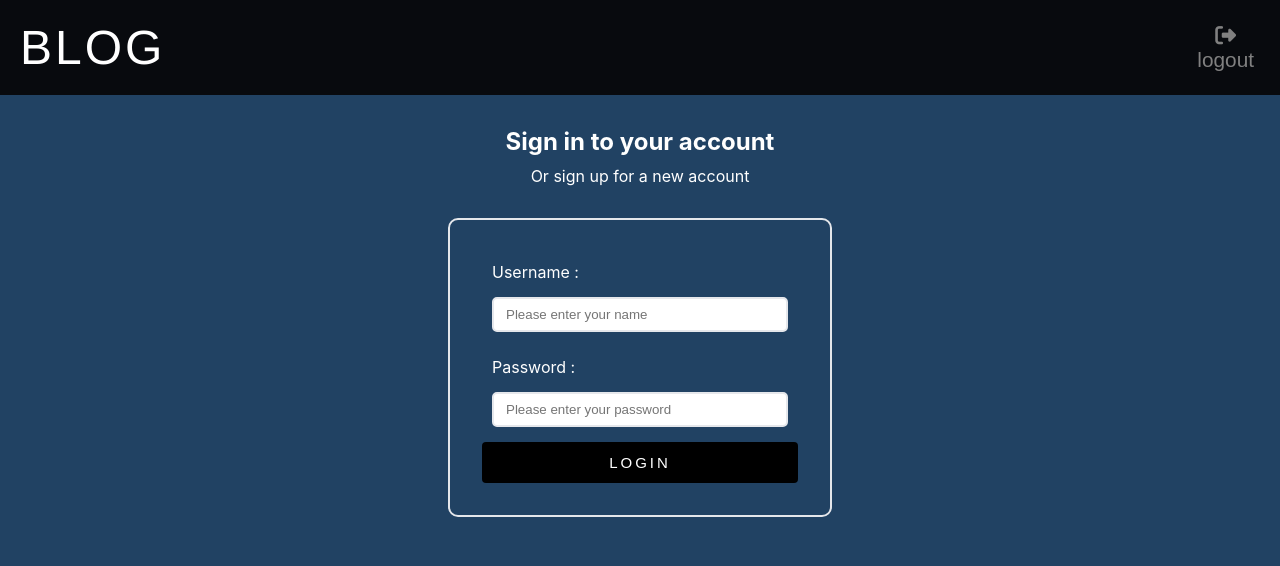
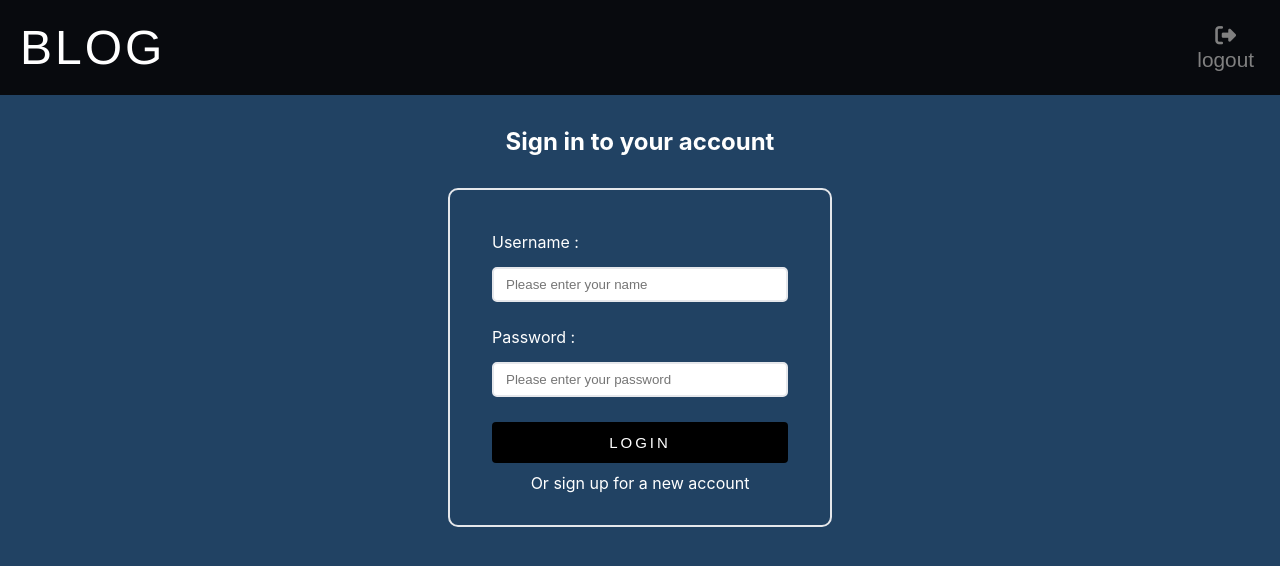
Before and after one commit to Ikram432k/Blog-client-repo, a React (Create React App) app: page /#/dashboard/1/1 in a window 1280 px wide. Both pictures are taken after a click on the button "login". Shown: the top 566 px of the page. Built offline with nearby package versions, Linux system fonts and the light colour scheme; no server answers.

Commit message:
updated login page

```diff
--- a/src/components/author/login/login.tsx
+++ b/src/components/author/login/login.tsx
@@ -6,9 +6,17 @@ interface usercredentials {
     username: string,
     password: string
 }
-
-const Login = () => {
-
+interface propsFunction{
+    getUser:Function
+}
+const Login = (props:propsFunction) => {
+    useEffect(()=>{
+        if(localStorage.getItem('userName')){
+            navigate(`*`);
+            // alert(`Already logged in as ${localStorage.getItem('userName')}`)
+        }
+    // eslint-disable-next-line react-hooks/exhaustive-deps
+    },[])
 
     const navigate = useNavigate();
 
@@ -21,6 +29,8 @@ const Login = () => {
     useEffect(()=>{
         setMsg("");
     },[user])
+
+
 
     const handleChange = (e: any) => {
         setUser({ ...user, [e.target.name]: e.target.value });
@@ -49,10 +59,11 @@ const Login = () => {
                 setMsg(response.data.info.message);
                 return;
             }
-            console.log(response)
             const tokenId = response.data.token;
             const databody = response.data.body;
             localStorage.setItem('token',tokenId);
+            localStorage.setItem('userName',databody.username);
+            props.getUser(databody);
             navigate(`/dashboard/${databody._id}/${databody.username}`);
         } catch (err) {
             return err;
@@ -67,6 +78,7 @@ const Login = () => {
         clearForm();
     }
 
+
     return (
         <div className='mainpage'>
             <div className='pageForm'>
@@ -74,7 +86,7 @@ const Login = () => {
                     <h2>
                         Sign in to your account
                     </h2>
-                    <Link to="/signup">Or sign up for a new account</Link>
+                    {/* <Link to="/signup">Or sign up for a new account</Link> */}
                 </div>
                 <form className='loginForm'>
                     <div className='box'>
@@ -102,7 +114,12 @@ const Login = () => {
                         />
                         <p>{errMsg}</p>
                     </div>
+                    <div className='box'>
                         <button className="loginBtn"onClick={submitForm}>Login</button>
+                    </div>
+                    <div className='formHead'>
+                    <Link to="/signup">Or sign up for a new account</Link>
+                </div>
                 </form>
             </div>
         </div>
```
